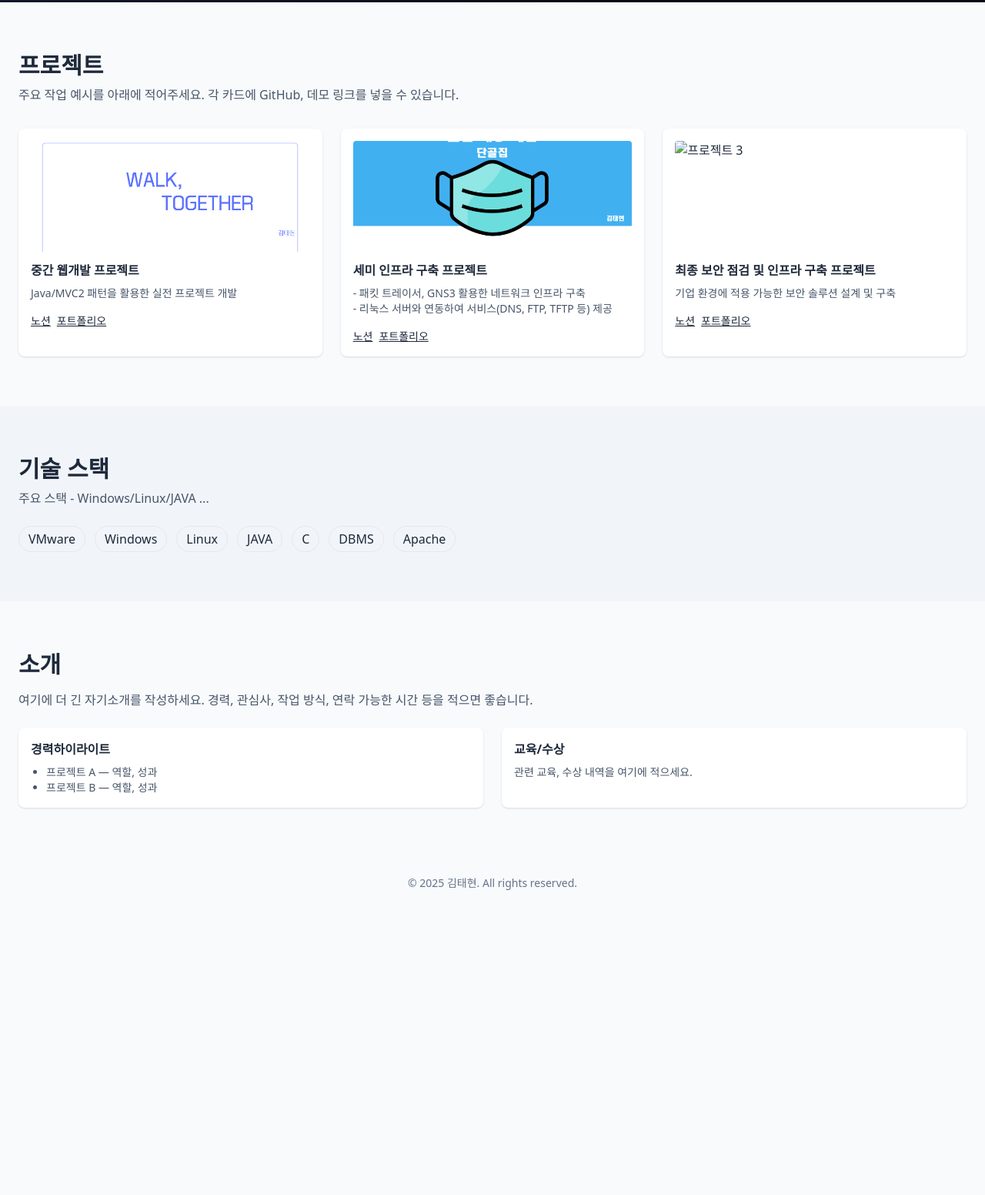
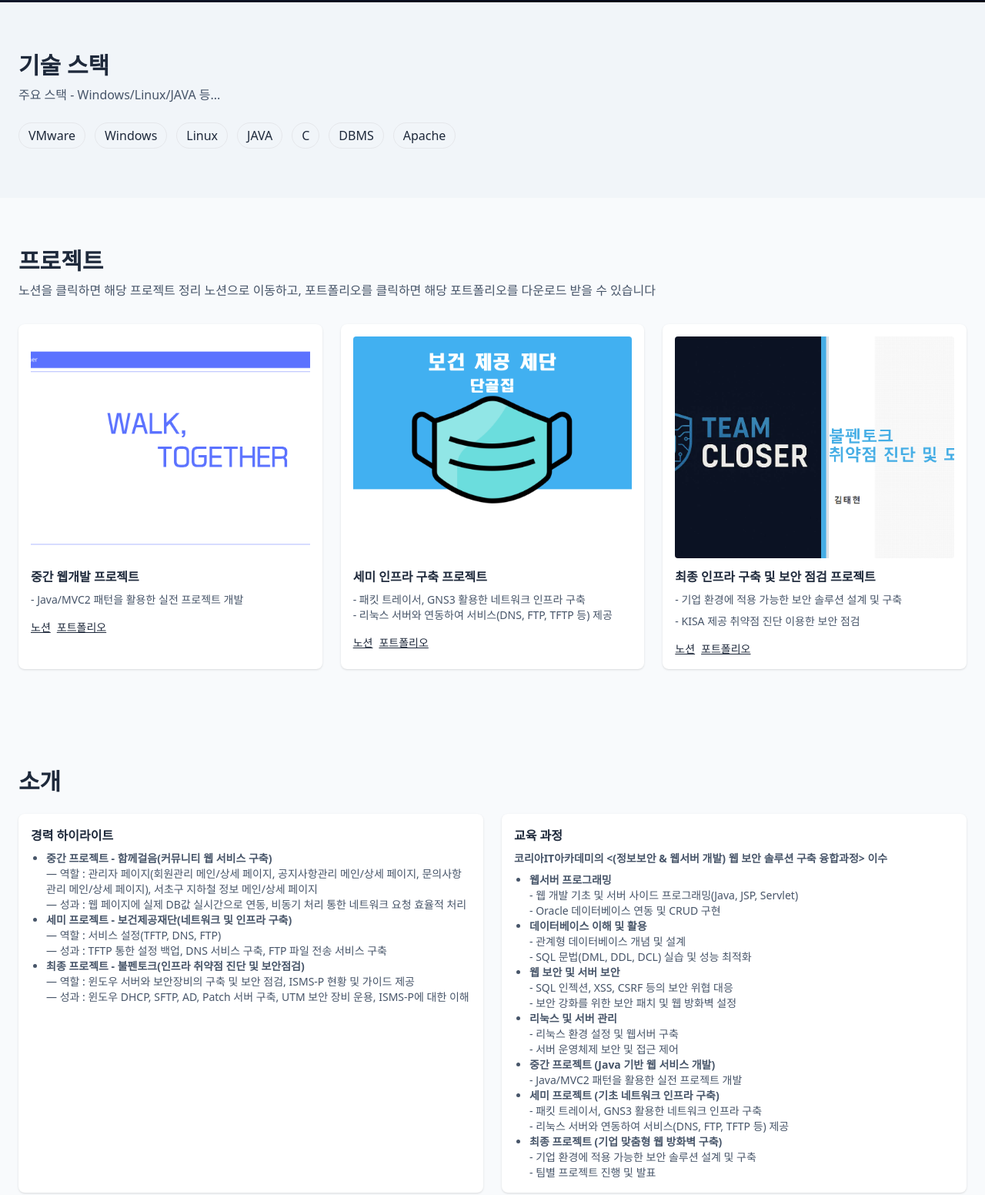
Before and after one commit to dece1225/portfolio, a plain HTML site: page index.html in a window 1280 px wide. Shown: the part 713-2265 px from the top of the page at 77% size. Before the commit the page ends 1894 px from the top, so only its background shows below. Drawn offline with nearby package versions, Linux system fonts and the light colour scheme.

Commit message:
페이지 수정 완료

```diff
--- a/index.html
+++ b/index.html
@@ -15,7 +15,7 @@
   <header class="fixed w-full z-30">
     <nav class="backdrop-blur bg-white/60 dark:bg-slate-900/60 border-b border-slate-200/50">
       <div class="container mx-auto px-6 py-3 flex items-center justify-between">
-        <a href="#home" class="font-semibold text-xl">김태현</a>
+        <a href="#home" class="font-semibold text-xl">김태현 소개 및 포트폴리오</a>
         <div class="hidden md:flex gap-6 items-center">
           <a href="#projects" class="hover:underline">프로젝트</a>
           <a href="#skills" class="hover:underline">기술</a>
@@ -32,7 +32,7 @@
       <div class="container mx-auto px-6 py-20 flex flex-col md:flex-row items-center gap-10">
         <div class="flex-1">
           <h1 class="text-4xl md:text-5xl font-bold leading-tight">안녕하세요, 저는 <span class="text-rose-400">김태현</span>입니다.</h1>
-          <p class="mt-4 text-lg max-w-2xl">지금은 빛나는 보석이 아닐지라도 훗날 큰 빛을 표출하고싶은 잠재력많은 원석인 보안 엔지니어 입니다.</p>
+          <p class="mt-4 text-lg max-w-2xl">지금은 빛나는 보석이 아닐지라도 훗날 큰 빛을 표출하고픈 잠재력 많은 원석 보안 엔지니어 지원 희망자입니다.</p>
 
           <div class="mt-6 flex gap-4">
             <a href="#projects" class="inline-block bg-rose-500 hover:bg-rose-600 text-white rounded px-4 py-2">프로젝트 보기</a>
@@ -51,50 +51,10 @@
         </div>
 
         <div class="flex-1">
-          <div class="w-full max-w-sm mx-auto bg-white/10 rounded-lg p-4 shadow-lg">
-            <img src="img/김태현사진.jpg" alt="프로필 이미지" class="w-full rounded object-cover h-56">
+          <div class="w-full max-w-md mx-auto bg-white/10 rounded-lg p-6 shadow-lg">
+            <img src="img/김태현사진.jpg" alt="프로필 이미지" class="w-full rounded object-cover h-72 md:h-80">
           </div>
         </div>
-      </div>
-    </section>
-
-    <!-- Projects -->
-    <section id="projects" class="container mx-auto px-6 py-16">
-      <h2 class="text-3xl font-bold">프로젝트</h2>
-      <p class="mt-2 text-slate-600">주요 작업 예시를 아래에 적어주세요. 각 카드에 GitHub, 데모 링크를 넣을 수 있습니다.</p>
-
-      <div class="mt-8 grid grid-cols-1 md:grid-cols-2 lg:grid-cols-3 gap-6">
-        <!-- 카드 예시 -->
-        <article class="bg-white rounded-lg shadow p-4">
-          <img src="img/중프타이틀.png" alt="중간프로젝트" class="w-full h-36 object-cover rounded">
-          <h3 class="mt-3 font-semibold">중간 웹개발 프로젝트</h3>
-          <p class="mt-2 text-sm text-slate-600">Java/MVC2 패턴을 활용한 실전 프로젝트 개발</p>
-          <div class="mt-4 flex gap-2">
-            <a href="https://www.notion.so/4-RB-_-280fa6097b2d81598495f3a25e125dcb" class="text-sm underline">노션</a>
-            <a href="https://file2.jobkorea.co.kr/Net/Mng/UserDown/ResumeAttach?idx=12183651" class="text-sm underline">포트폴리오</a>
-          </div>
-        </article>
-
-        <article class="bg-white rounded-lg shadow p-4">
-          <img src="img/세미타이틀.png" alt="프로젝트 2" class="w-full h-36 object-cover rounded">
-          <h3 class="mt-3 font-semibold">세미 인프라 구축 프로젝트</h3>
-          <p class="mt-2 text-sm text-slate-600">- 패킷 트레이서, GNS3 활용한 네트워크 인프라 구축<br>
-            - 리눅스 서버와 연동하여 서비스(DNS, FTP, TFTP 등) 제공</p>
-          <div class="mt-4 flex gap-2">
-            <a href="https://www.notion.so/3-_-2a9fa6097b2d811cbeb5e357babdc3a4" class="text-sm underline">노션</a>
-            <a href="https://file2.jobkorea.co.kr/Net/Mng/UserDown/ResumeAttach?idx=12183653" class="text-sm underline">포트폴리오</a>
-          </div>
-        </article>
-
-        <article class="bg-white rounded-lg shadow p-4">
-          <img src="" alt="프로젝트 3" class="w-full h-36 object-cover rounded">
-          <h3 class="mt-3 font-semibold">최종 보안 점검 및 인프라 구축 프로젝트</h3>
-          <p class="mt-2 text-sm text-slate-600">기업 환경에 적용 가능한 보안 솔루션 설계 및 구축</p>
-          <div class="mt-4 flex gap-2">
-            <a href="#" class="text-sm underline">노션</a>
-            <a href="#" class="text-sm underline">포트폴리오</a>
-          </div>
-        </article>
       </div>
     </section>
 
@@ -102,7 +62,7 @@
     <section id="skills" class="bg-slate-100 py-16">
       <div class="container mx-auto px-6">
         <h2 class="text-3xl font-bold">기술 스택</h2>
-        <p class="mt-2 text-slate-600">주요 스택 - Windows/Linux/JAVA ...</p>
+        <p class="mt-2 text-slate-600">주요 스택 - Windows/Linux/JAVA 등...</p>
 
         <div class="mt-6 flex flex-wrap gap-3">
           <span class="px-3 py-1 rounded-full border">VMware</span>
@@ -116,22 +76,115 @@
       </div>
     </section>
 
+    <!-- Projects -->
+    <section id="projects" class="container mx-auto px-6 py-16">
+      <h2 class="text-3xl font-bold">프로젝트</h2>
+      <p class="mt-2 text-slate-600">노션을 클릭하면 해당 프로젝트 정리 노션으로 이동하고, 포트폴리오를 클릭하면 해당 포트폴리오를 다운로드 받을 수 있습니다</p>
+
+      <div class="mt-8 grid grid-cols-1 md:grid-cols-2 lg:grid-cols-3 gap-6">
+        <!-- 카드 예시 -->
+        <article class="bg-white rounded-lg shadow p-4">
+          <img src="img/중프타이틀.png" alt="중간프로젝트" class="w-full h-72 object-cover rounded">
+          <h3 class="mt-3 font-semibold">중간 웹개발 프로젝트</h3>
+          <p class="mt-2 text-sm text-slate-600">- Java/MVC2 패턴을 활용한 실전 프로젝트 개발</p>
+          <div class="mt-4 flex gap-2">
+            <a href="https://www.notion.so/4-RB-_-280fa6097b2d81598495f3a25e125dcb" class="text-sm underline">노션</a>
+            <a href="https://file2.jobkorea.co.kr/Net/Mng/UserDown/ResumeAttach?idx=12183651" class="text-sm underline">포트폴리오</a>
+          </div>
+        </article>
+
+        <article class="bg-white rounded-lg shadow p-4">
+          <img src="img/세미타이틀.png" alt="프로젝트 2" class="w-full h-72 object-cover rounded">
+          <h3 class="mt-3 font-semibold">세미 인프라 구축 프로젝트</h3>
+          <p class="mt-2 text-sm text-slate-600">- 패킷 트레이서, GNS3 활용한 네트워크 인프라 구축<br>
+            - 리눅스 서버와 연동하여 서비스(DNS, FTP, TFTP 등) 제공</p>
+          <div class="mt-4 flex gap-2">
+            <a href="https://www.notion.so/3-_-2a9fa6097b2d811cbeb5e357babdc3a4" class="text-sm underline">노션</a>
+            <a href="https://file2.jobkorea.co.kr/Net/Mng/UserDown/ResumeAttach?idx=12183653" class="text-sm underline">포트폴리오</a>
+          </div>
+        </article>
+
+        <article class="bg-white rounded-lg shadow p-4">
+          <img src="img/최프타이틀.png" alt="프로젝트 3" class="w-full h-72 object-cover rounded">
+          <h3 class="mt-3 font-semibold">최종 인프라 구축 및 보안 점검 프로젝트</h3>
+          <p class="mt-2 text-sm text-slate-600">- 기업 환경에 적용 가능한 보안 솔루션 설계 및 구축</p>
+          <p class="mt-2 text-sm text-slate-600">- KISA 제공 취약점 진단 이용한 보안 점검</p>
+          <div class="mt-4 flex gap-2">
+            <a href="https://www.notion.so/_2-_Team-CLOSER_BullpenTalk-29d10472fed680f890cbc769ed8fa22b" class="text-sm underline">노션</a>
+            <a href="https://file2.jobkorea.co.kr/Net/Mng/UserDown/ResumeAttach?idx=12247644" class="text-sm underline">포트폴리오</a>
+          </div>
+        </article>
+      </div>
+    </section>
+
     <!-- About -->
     <section id="about" class="container mx-auto px-6 py-16">
       <h2 class="text-3xl font-bold">소개</h2>
-      <p class="mt-4 text-slate-600 max-w-3xl">여기에 더 긴 자기소개를 작성하세요. 경력, 관심사, 작업 방식, 연락 가능한 시간 등을 적으면 좋습니다.</p>
+      <p class="mt-4 text-slate-600 max-w-3xl"></p>
 
       <div class="mt-6 grid grid-cols-1 md:grid-cols-2 gap-6">
         <div class="bg-white rounded-lg p-4 shadow">
-          <h4 class="font-semibold">경력하이라이트</h4>
+          <h4 class="font-semibold">경력 하이라이트</h4>
           <ul class="mt-2 text-sm text-slate-600 list-disc pl-5">
-            <li>프로젝트 A — 역할, 성과</li>
-            <li>프로젝트 B — 역할, 성과</li>
+            <li>
+              <p><b>중간 프로젝트 - 함께걸음(커뮤니티 웹 서비스 구축)</b></p>
+              <p> — 역할 : 관리자 페이지(회원관리 메인/상세 페이지, 공지사항관리 메인/상세 페이지, 문의사항관리 메인/상세 페이지),
+              서초구 지하철 정보 메인/상세 페이지</p>
+              <p> — 성과 : 웹 페이지에 실제 DB값 실시간으로 연동, 비동기 처리 통한 네트워크 요청 효율적 처리</p>
+            </li>
+            <li>
+              <p><b>세미 프로젝트 - 보건제공재단(네트워크 및 인프라 구축)</b></p>
+              <p>— 역할 : 서비스 설정(TFTP, DNS, FTP)</p>
+              <p>— 성과 : TFTP 통한 설정 백업, DNS 서비스 구축, FTP 파일 전송 서비스 구축</p>
+            </li>
+            <li>
+              <p><b>최종 프로젝트 - 불펜토크(인프라 취약점 진단 및 보안점검)</b></p>
+              <p>— 역할 : 윈도우 서버와 보안장비의 구축 및 보안 점검, ISMS-P 현황 및 가이드 제공</p>
+              <p>— 성과 : 윈도우 DHCP, SFTP, AD, Patch 서버 구축, UTM 보안 장비 운용, ISMS-P에 대한 이해</p>
+            </li>
           </ul>
         </div>
         <div class="bg-white rounded-lg p-4 shadow">
-          <h4 class="font-semibold">교육/수상</h4>
-          <p class="mt-2 text-sm text-slate-600">관련 교육, 수상 내역을 여기에 적으세요.</p>
+          <h4 class="font-semibold">교육 과정</h4>
+          <p class="mt-2 text-sm text-slate-600">
+            <b>코리아IT아카데미의 &lt;(정보보안 & 웹서버 개발) 웹 보안 솔루션 구축 융합과정&gt; 이수</b>
+          </p>
+            <ul class="mt-2 text-sm text-slate-600 list-disc pl-5">
+              <li>
+                <b>웹서버 프로그래밍</b><br>
+                - 웹 개발 기초 및 서버 사이드 프로그래밍(Java, JSP, Servlet)<br>
+                - Oracle 데이터베이스 연동 및 CRUD 구현
+              </li>
+              <li>
+                <b>데이터베이스 이해 및 활용</b><br>
+                - 관계형 데이터베이스 개념 및 설계<br>
+                - SQL 문법(DML, DDL, DCL) 실습 및 성능 최적화
+              </li>
+              <li>
+                <b>웹 보안 및 서버 보안</b><br>
+                - SQL 인젝션, XSS, CSRF 등의 보안 위협 대응<br>
+                - 보안 강화를 위한 보안 패치 및 웹 방화벽 설정<br>
+              </li>
+              <li>
+                <b>리눅스 및 서버 관리</b><br>
+                - 리눅스 환경 설정 및 웹서버 구축<br>
+                - 서버 운영체제 보안 및 접근 제어
+              </li>
+              <li>
+                <b>중간 프로젝트 (Java 기반 웹 서비스 개발)</b><br>
+                - Java/MVC2 패턴을 활용한 실전 프로젝트 개발
+              </li>
+              <li>
+                <b>세미 프로젝트 (기초 네트워크 인프라 구축)</b><br>
+                - 패킷 트레이서, GNS3 활용한 네트워크 인프라 구축<br>
+                - 리눅스 서버와 연동하여 서비스(DNS, FTP, TFTP 등) 제공
+              </li>
+              <li>
+                <b>최종 프로젝트 (기업 맞춤형 웹 방화벽 구축)</b><br>
+                - 기업 환경에 적용 가능한 보안 솔루션 설계 및 구축<br>
+                - 팀별 프로젝트 진행 및 발표
+              </li>
+            </ul>
         </div>
       </div>
     </section>
```
Also changed, not shown: img/최프타이틀.png (added).
